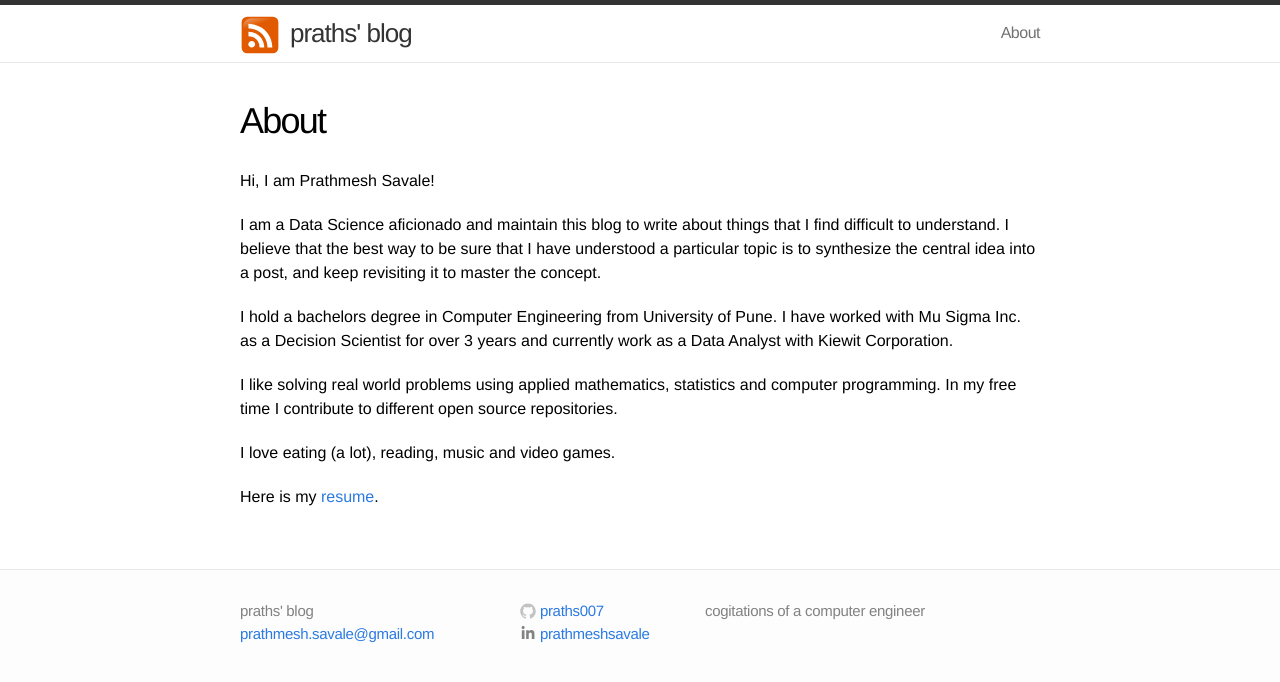
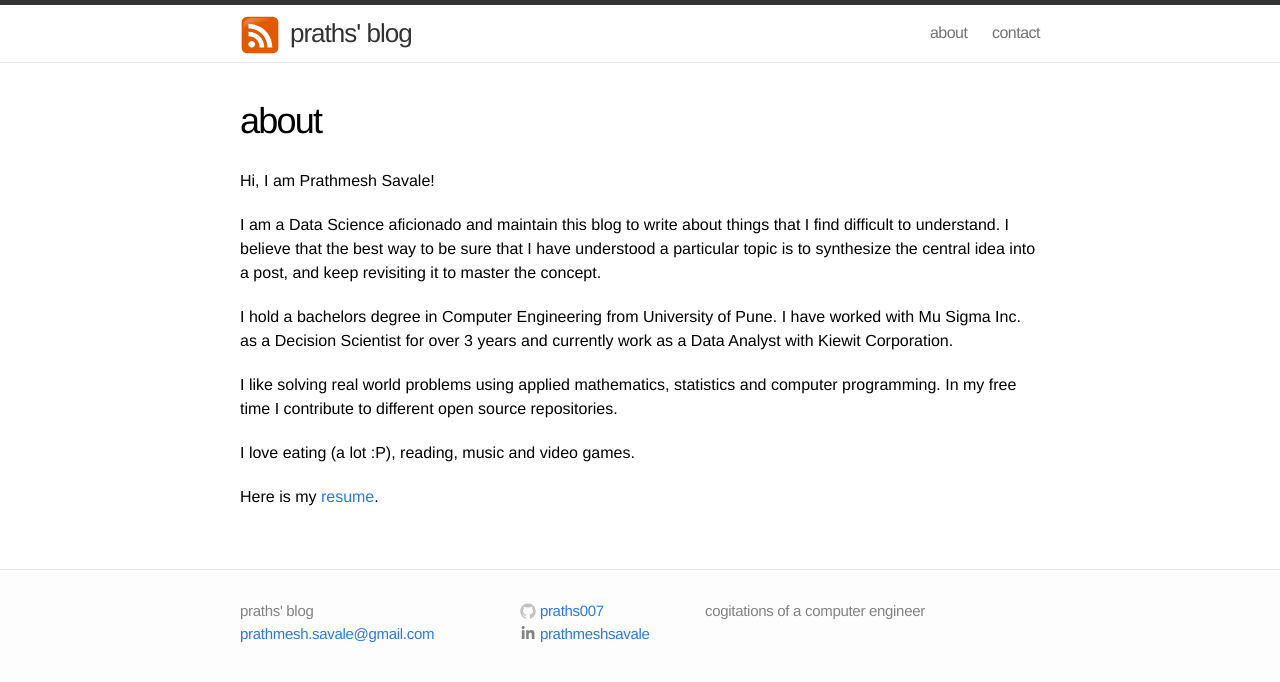
Before and after one commit to praths007/praths007.github.io, a Jekyll site: the page built from about.md, in a window 1280 px wide. Shown: the top 682 px of the page. Built offline with Jekyll 4.4.1, drawn with Linux system fonts in a browser that asks for light colours; comment, search, counter and statistics services are not loaded.

Commit message:
added contact

```diff
--- a/about.md
+++ b/about.md
@@ -1,6 +1,6 @@
 ---
 layout: page
-title: About
+title: about
 permalink: /about/
 ---
 
@@ -16,6 +16,6 @@ Decision Scientist for over 3 years and currently work as a Data Analyst with Ki
 I like solving real world problems using applied mathematics, statistics and computer programming. In my free time I
 contribute to different open source repositories.
 
-I love eating (a lot), reading, music and video games.
+I love eating (a lot :P), reading, music and video games.
 
 Here is my [resume](/assets/Prathmesh_Savale_CV.pdf).
```
Also changed, not shown: contact.md (added, +9 -0 lines).
